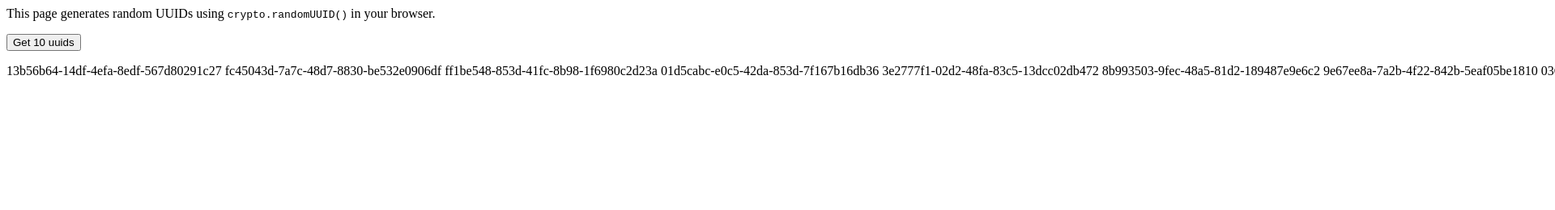
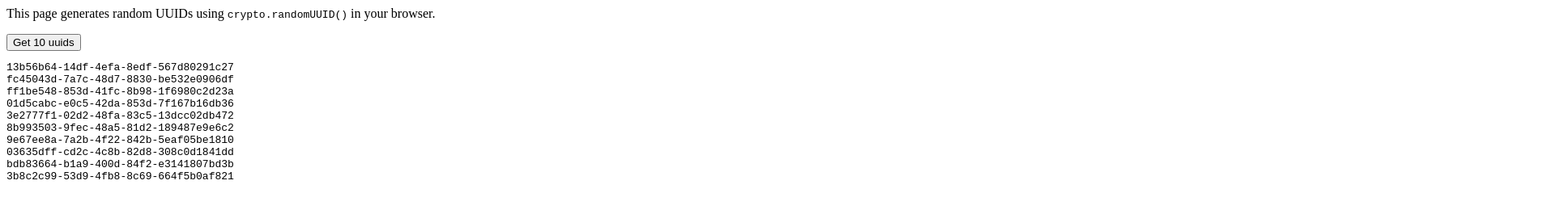
Before and after one commit to codeclown/uuid, a plain HTML site: page index.html in a window 1280 px wide. Shown: the top 260 px of the page at 81% size, 1920 px wide, since content can reach past the window. Drawn offline with Linux system fonts and the light colour scheme.

Commit message:
Update index.html

```diff
--- a/index.html
+++ b/index.html
@@ -2,7 +2,7 @@
 
 <button>Get 10 uuids</button>
 
-<p id="uuids" style="white-space: nowrap;"></p>
+<p id="uuids" style="white-space: pre; font-family: monospace;"></p>
 
 <script>
   const generate = () => {
```
